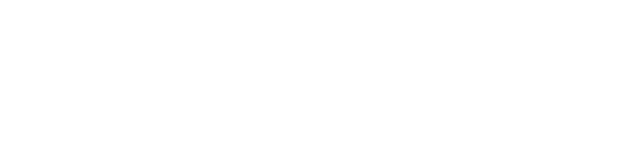
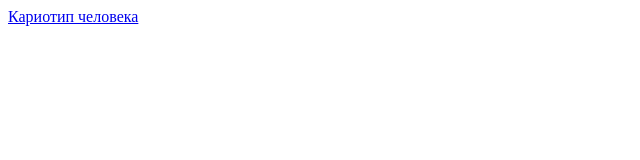
Before and after one commit to AParovyshnaya/shag-demo, a plain HTML site: page index.html in a window 1280 px wide. Shown: the whole page, without its empty margins (0-640 px from the left). Drawn offline with Linux system fonts and the light colour scheme.

Commit message:
Update index.html

```diff
--- a/index.html
+++ b/index.html
@@ -8,6 +8,7 @@
 </head>
 
 <body>
+	<a href="karyotype/index.html">Кариотип человека</a>
 </body>
 
 </html>
```
